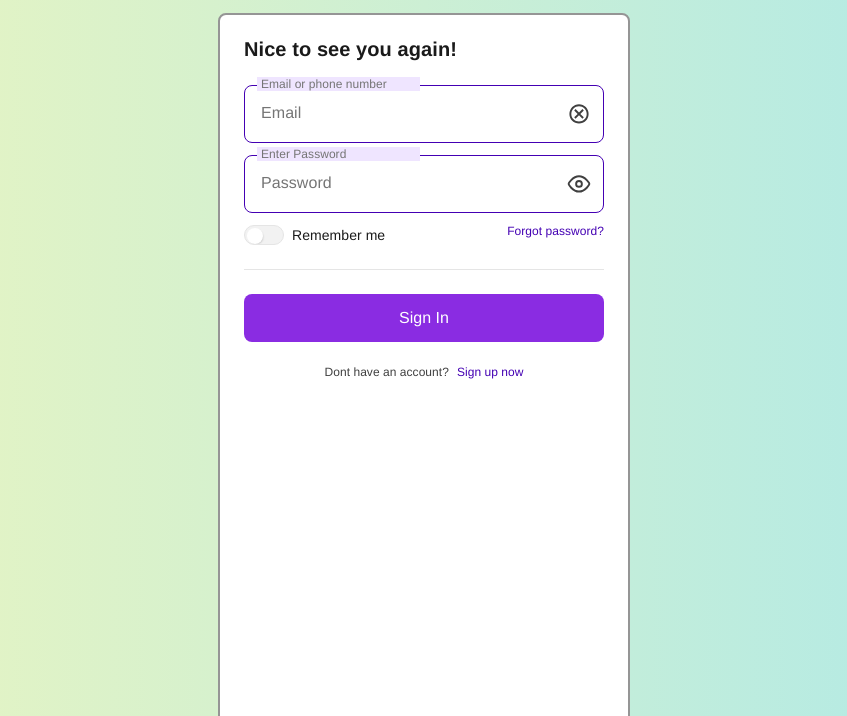
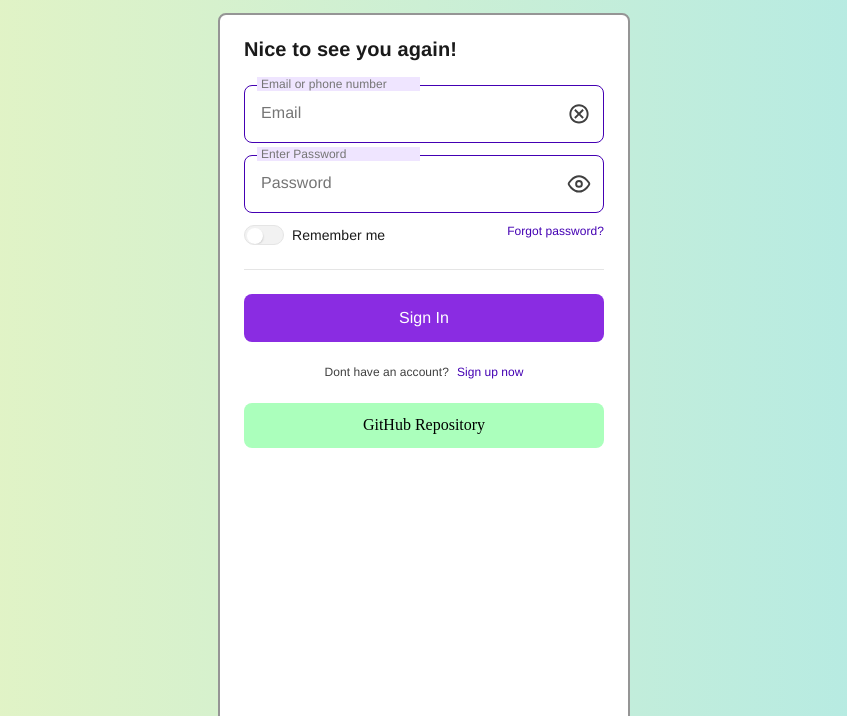
Before and after one commit to Chowsyzzz/sign-in-page, a plain HTML site: page index.html in a window 1280 px wide. Shown: the top 716 px of the page, without its empty margins (216-1063 px from the left). Drawn offline with nearby package versions, Linux system fonts and the light colour scheme.

Commit message:
add github link

```diff
--- a/index.html
+++ b/index.html
@@ -59,6 +59,7 @@
           <div class="description-3">Dont have an account?</div>
           <div class="description-4">Sign up now</div>
         </div>
+        <a href="https://github.com/Chowsyzzz/sign-in-page/tree/main"  class="github">GitHub Repository</a>
       </div>
       <!-- <img class="logo" src="img/logo-1.svg" /> -->
       <div class="bottom-panel">
--- a/style.css
+++ b/style.css
@@ -438,3 +438,19 @@ body {
   white-space: nowrap;
   font-style: var(--small-font-style);
 }
+
+
+.frame .github {
+  background-color: #ABFFBC;
+  color: black;
+  border: none;
+  display: block;
+  height: 45px;
+  border-radius: 8px;
+  display: flex;
+  align-items: center;
+  justify-content: center;
+  align-self: stretch;
+  font-size: medium;
+
+}
```
